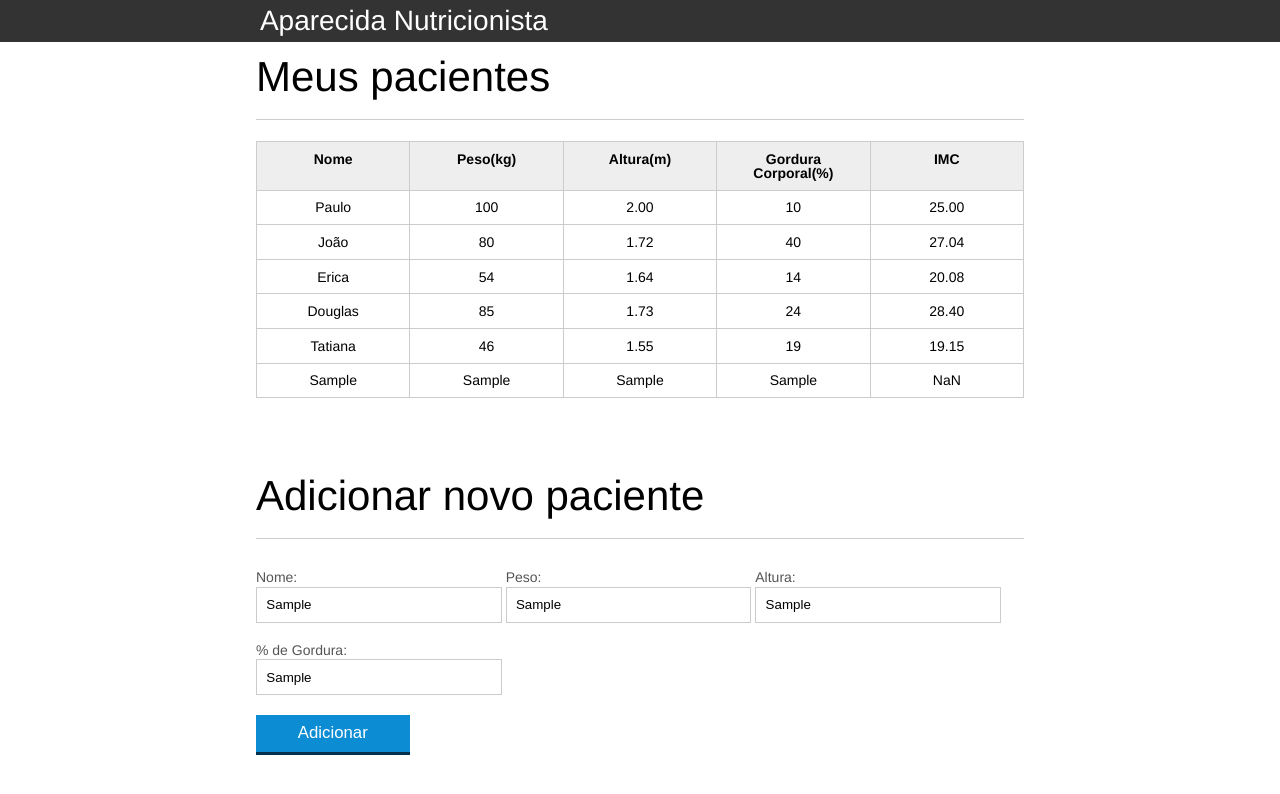
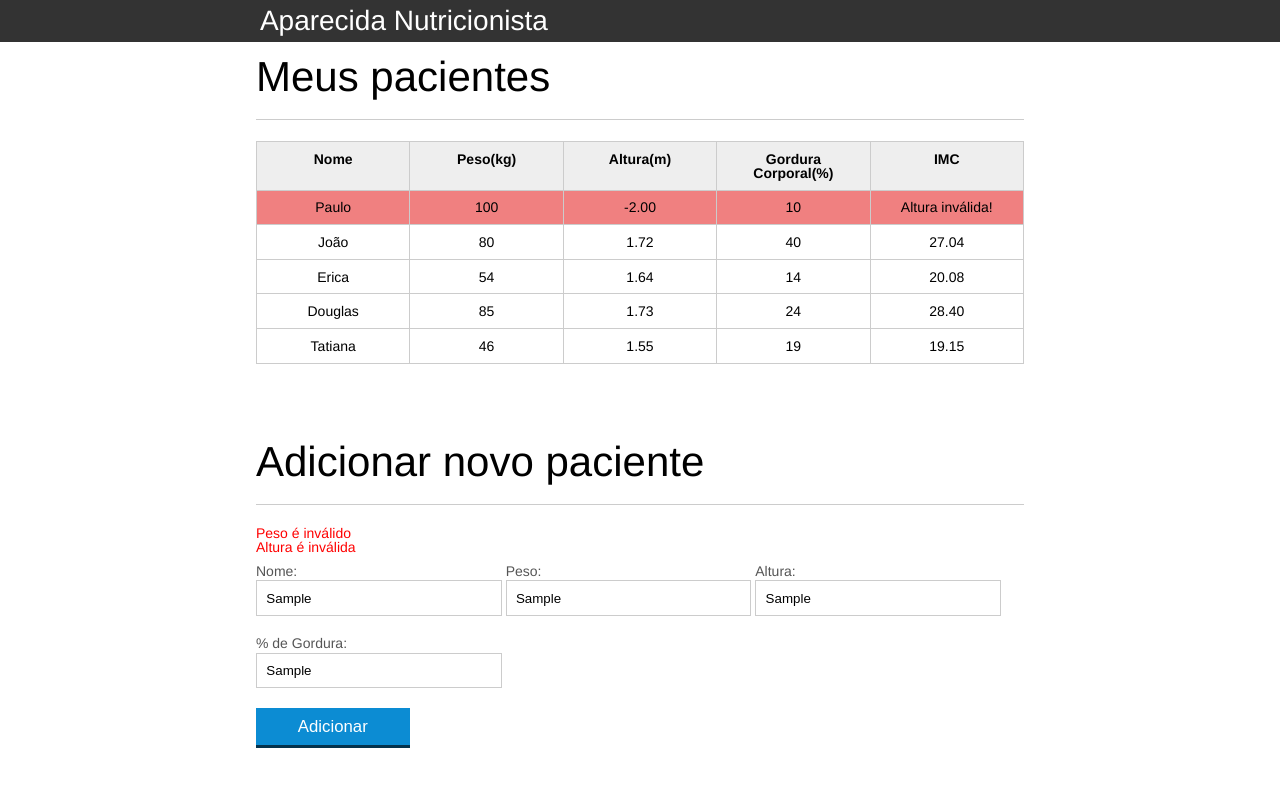
Before and after one commit to italoaugustoss/sysmap-estudos, a plain HTML site: page introducao-javascript/index.html in a window 1280 px wide. Both pictures are taken after typing "Sample", "Sample", "Sample", "Sample" into the empty fields and a click on the button "Adicionar". Drawn offline with Linux system fonts and the light colour scheme.

Commit message:
add projeto

```diff
--- a/introducao-javascript/css/index.css
+++ b/introducao-javascript/css/index.css
@@ -136,3 +136,7 @@ button[disabled=disabled], button:disabled {
 .paciente-invalido{
 	background-color: lightcoral;
 }
+
+#mensagens-erro{
+	color:red;
+}
--- a/introducao-javascript/index.html
+++ b/introducao-javascript/index.html
@@ -32,7 +32,7 @@
 						<tr class="paciente" id="primeiro-paciente">
 							<td class="info-nome">Paulo</td>
 							<td class="info-peso">100</td>
-							<td class="info-altura">2.00</td>
+							<td class="info-altura">-2.00</td>
 							<td class="info-gordura">10</td>
 							<td class="info-imc">0</td>
 						</tr>
@@ -75,6 +75,7 @@
 		<br><br><br><br><br>
 		<section class="container">
 			<h2 id="titulo-form">Adicionar novo paciente</h2>
+			<ul id="mensagens-erro"></ul>
 			<form id="form-adiciona">
 				<div class="grupo">
 					<label for="nome">Nome:</label>
@@ -96,7 +97,8 @@
 				<button id="adicionar-paciente" class="botao bto-principal">Adicionar</button>
 			</form>
 		</section>
-	<script src="js/principal.js"></script>
+	<script src="js/calcula-imc.js"></script>
 	<script src="js/form.js"></script>
+	<script src="js/remover-paciente.js"></script>
 	</body>
 </html>
--- a/introducao-javascript/js/principal.js
+++ b/introducao-javascript/js/calcula-imc.js
@@ -10,33 +10,56 @@ for (var i = 0; i < pacientes.length; i++){
     var paciente = pacientes[i];
 
     var tdPeso = paciente.querySelector(".info-peso");
+    var peso = tdPeso.textContent;
+
     var tdAltura = paciente.querySelector(".info-altura");
+    var altura = tdAltura.textContent;
+
     var tdImc = paciente.querySelector(".info-imc");
 
-    var peso = tdPeso.textContent;
-    var altura = tdAltura.textContent;
 
-    var pesoEhValido = true;
-    var alturaEhValida = true;
+    var pesoEhValido = validaPeso(peso); // true ou false
+    var alturaEhValida = validaAltura(altura);
 
 
-    if (peso <= 0 || peso >= 1000) {
+    if(!pesoEhValido) {
+        console.log('peso inválido!');
         pesoEhValido = false;
         tdImc.textContent = "Peso inválido!";
         paciente.classList.add("paciente-invalido");
     }
 
-    if (altura <= 0 || altura >= 3.00) {
+    if(!alturaEhValida) {
+        console.log('altura inválida!');
         alturaEhValida = false;
         tdImc.textContent = "Altura inválida!";
         paciente.classList.add("paciente-invalido");
     }
 
-    if (alturaEhValida && pesoEhValido){
+    if(alturaEhValida && pesoEhValido){
         var imc = calculaImc(peso,altura);
         tdImc.textContent = imc;
     }
 }
+
+
+function validaPeso(peso){
+    if(peso >= 0 && peso < 1000){
+        return true;
+    }else{
+        return false;
+    }
+}
+
+
+function validaAltura(altura){
+    if(altura >= 0 && altura <= 3.0){
+        return true;
+    }else{
+        return false;
+    }
+}
+
 
 
 function calculaImc(peso,altura){
@@ -46,9 +69,3 @@ function calculaImc(peso,altura){
 
     return imc.toFixed(2);
 }
-
-
-
-titulo.addEventListener("click", function(){
-    console.log('olha só posso chamar função anonima');
-});
--- a/introducao-javascript/js/form.js
+++ b/introducao-javascript/js/form.js
@@ -2,35 +2,109 @@ var botaoAdicionar = document.querySelector("#adicionar-paciente");
 botaoAdicionar.addEventListener("click", function(event){
     event.preventDefault();
 
+
     var form = document.querySelector("#form-adiciona");
+    var paciente = obtemPacienteFormulario(form);
 
-    var nome = form.nome.value;
-    var peso = form.peso.value;
-    var altura = form.altura.value;
-    var gordura = form.gordura.value;
+    var pacienteTr = montaTr(paciente);
 
-    var pacienteTr = document.createElement("tr");
+    var erros = validaPaciente(paciente);
 
-    var nomeTd = document.createElement("td");
-    var pesoTd = document.createElement("td");
-    var alturaTd = document.createElement("td");
-    var gorduraTd = document.createElement("td");
-    var imcTd = document.createElement("td");
+    if(erros.length > 0){
+        console.log(erros);
+        exibeMensagensDeErro(erros);
+        return;
+    }
 
-    nomeTd.textContent = nome;
-    pesoTd.textContent = peso;
-    alturaTd.textContent = altura;
-    gorduraTd.textContent = gordura;
-    imcTd.textContent = calculaImc(peso,altura);
 
-    pacienteTr.appendChild(nomeTd);
-    pacienteTr.appendChild(pesoTd);
-    pacienteTr.appendChild(alturaTd);
-    pacienteTr.appendChild(gorduraTd);
-    pacienteTr.appendChild(imcTd);
 
+    //ADICIONANDO PACIENTE NA TABELA
     var tabela = document.querySelector("#tabela-pacientes");
 
     tabela.appendChild(pacienteTr);
+    form.reset();
+    var mensagensErro = document.querySelector("#mensagens-erro");
+    mensagensErro.innerHTML = "";
 
 });
+
+
+function exibeMensagensDeErro(erros){
+    var ul = document.querySelector("#mensagens-erro");
+    ul.innerHTML = "";
+
+    erros.forEach(function(erro){
+        var li = document.createElement("li");
+        li.textContent = erro;
+        ul.appendChild(li);
+    });
+
+}
+
+
+function obtemPacienteFormulario(form){
+
+    var paciente = {
+        nome: form.nome.value,
+        peso: form.peso.value,
+        altura: form.altura.value,
+        gordura: form.gordura.value,
+        imc: calculaImc(form.peso.value, form.altura.value)
+    }
+    return paciente;
+}
+
+
+function montaTr(paciente){
+
+    var pacienteTr = document.createElement("tr");
+    pacienteTr.classList.add("paciente");
+
+    pacienteTr.appendChild(montaTd(paciente.nome, "info-nome"));
+    pacienteTr.appendChild(montaTd(paciente.peso, "info-peso"));
+    pacienteTr.appendChild(montaTd(paciente.altura, "info-altura"));
+    pacienteTr.appendChild(montaTd(paciente.gordura, "info-gordura"));
+    pacienteTr.appendChild(montaTd(paciente.imc, "info-imc"));
+
+    return pacienteTr;
+}
+
+function montaTd(dado,classe){
+    var td = document.createElement("td");
+    td.textContent = dado;
+    td.classList.add(classe);
+
+    return td;
+}
+
+
+function validaPaciente(paciente){
+
+    var erros = [];
+
+    if(paciente.nome.length == 0){
+        erros.push("O nome não pode ser em branco");
+    }
+
+    if(!validaPeso(paciente.peso)){
+        erros.push("Peso é inválido");
+    }
+
+    if(!validaAltura(paciente.altura)){
+        erros.push("Altura é inválida");
+    }
+
+    if(paciente.gordura.length == 0){
+        erros.push("A gordura não pode ser em branco");
+    }
+
+    if(paciente.peso.length == 0){
+        erros.push("O peso não pode ser em branco");
+    }
+
+    if(paciente.altura.length == 0){
+        erros.push("A altura não pode ser em branco");
+    }
+
+    return erros;
+}
--- /dev/null
+++ b/introducao-javascript/js/remover-paciente.js
@@ -0,0 +1,7 @@
+var tabela = document.querySelector("table");
+
+tabela.addEventListener("dblclick", function(event){
+
+    event.target.parentNode.remove();
+
+});
```
